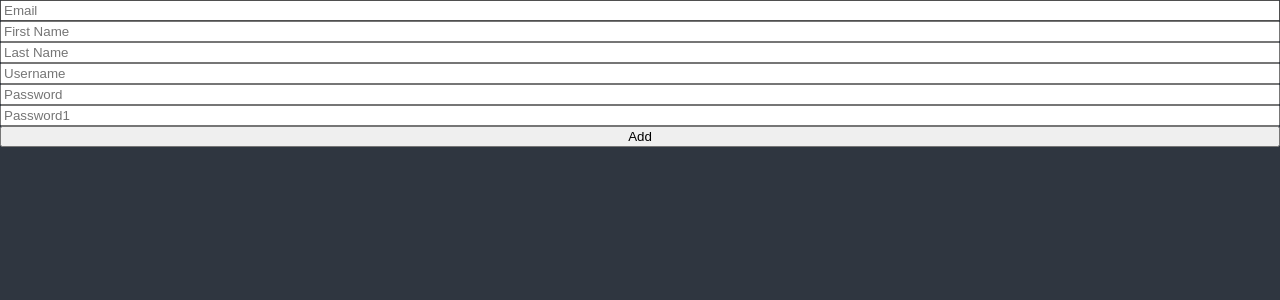
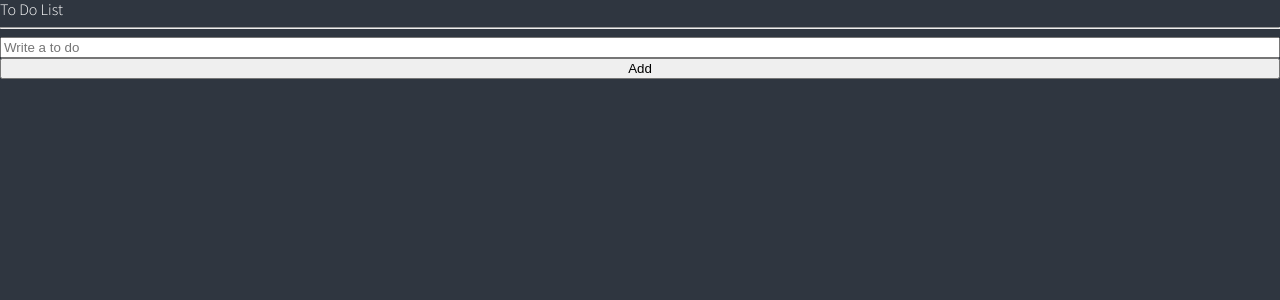
Before and after one commit to danielhc0228/todo-app, a React (Vite) app: page / in a window 1280 px wide. Shown: the top 300 px of the page. Built offline with nearby package versions, Linux system fonts and the light colour scheme.

Commit message:
Add components CreateToDO, ToDo and ToDoList, atom. Use recoil to use values across files. Add buttons to the todos.

```diff
--- a/src/App.tsx
+++ b/src/App.tsx
@@ -1,6 +1,5 @@
 import { createGlobalStyle } from "styled-components";
-import ToDoList from "./ToDoList";
-import React from "react";
+import ToDoList from "./components/ToDoList";
 
 const GlobalStyle = createGlobalStyle`
 @import url('https://fonts.googleapis.com/css2?family=Source+Sans+Pro:wght@300;400&display=swap');
--- a/src/ToDoList.tsx
+++ /dev/null
@@ -1,100 +0,0 @@
-import { useForm } from "react-hook-form";
-
-interface IForm {
-    email: string;
-    firstName: string;
-    lastName: string;
-    username: string;
-    password: string;
-    password1: string;
-}
-
-function ToDoList() {
-    const {
-        register,
-        handleSubmit,
-        formState: { errors },
-        setError,
-    } = useForm<IForm>();
-    // eslint-disable-next-line @typescript-eslint/no-explicit-any
-    const onValid = (data: IForm) => {
-        if (data.password !== data.password1) {
-            setError(
-                "password1",
-                { message: "Password is not equal" },
-                { shouldFocus: true }
-            );
-        }
-    };
-    return (
-        <div>
-            <form
-                style={{ display: "flex", flexDirection: "column" }}
-                onSubmit={handleSubmit(onValid)}
-            >
-                <input
-                    {...register("email", {
-                        required: "Email is required",
-                        pattern: {
-                            value: /^[A-Za-z0-9._%+-]+@gmail.com$/,
-                            message: "Only gmail is allowed",
-                        },
-                    })}
-                    placeholder='Email'
-                />
-                <span>{errors?.email?.message}</span>
-                <input
-                    {...register("firstName", {
-                        required: "Write here",
-                        validate: {
-                            noDaniel: (value) =>
-                                value.includes("Daniel")
-                                    ? "No Daniels are allowed"
-                                    : true,
-                        },
-                    })}
-                    placeholder='First Name'
-                />
-                <span>{errors?.firstName?.message}</span>
-                <input
-                    {...register("lastName", { required: "Write here" })}
-                    placeholder='Last Name'
-                />
-                <span>{errors?.lastName?.message}</span>
-                <input
-                    {...register("username", {
-                        required: "Write here",
-                        minLength: 10,
-                    })}
-                    placeholder='Username'
-                />
-                <span>{errors?.username?.message}</span>
-                <input
-                    {...register("password", {
-                        required: "Password is required",
-                        minLength: {
-                            value: 5,
-                            message: "Your password is too short.",
-                        },
-                    })}
-                    placeholder='Password'
-                />
-                <span>{errors?.password?.message}</span>
-                <input
-                    {...register("password1", {
-                        required: "Password is required",
-                        minLength: {
-                            value: 5,
-                            message: "Your password is too short.",
-                        },
-                    })}
-                    placeholder='Password1'
-                />
-                <span>{errors?.password1?.message}</span>
-                <button>Add</button>
-            </form>
-        </div>
-    );
-}
-
-export default ToDoList;
--- /dev/null
+++ b/src/atom.tsx
@@ -0,0 +1,12 @@
+import { atom } from "recoil";
+
+export interface IToDo {
+    text: string;
+    id: number;
+    category: "DOING" | "TO_DO" | "DONE";
+}
+
+export const toDoState = atom<IToDo[]>({
+    key: "toDo",
+    default: [],
+});
--- /dev/null
+++ b/src/components/CreateToDo.tsx
@@ -0,0 +1,35 @@
+import { useForm } from "react-hook-form";
+import { useSetRecoilState } from "recoil";
+import { toDoState } from "../atom";
+
+interface IForm {
+    toDo: string;
+}
+
+function CreateToDo() {
+    const setToDos = useSetRecoilState(toDoState);
+
+    const { register, handleSubmit, setValue } = useForm<IForm>();
+
+    const handleValid = ({ toDo }: IForm) => {
+        setToDos((oldToDos) => [
+            { text: toDo, id: Date.now(), category: "TO_DO" },
+            ...oldToDos,
+        ]);
+        setValue("toDo", "");
+    };
+    return (
+        <form
+            style={{ display: "flex", flexDirection: "column" }}
+            onSubmit={handleSubmit(handleValid)}
+        >
+            <input
+                {...register("toDo", { required: "Please write a to do" })}
+                placeholder='Write a to do'
+            ></input>
+            <button>Add</button>
+        </form>
+    );
+}
+
+export default CreateToDo;
--- /dev/null
+++ b/src/components/ToDo.tsx
@@ -0,0 +1,14 @@
+import { IToDo } from "../atom";
+
+function ToDo({ text }: IToDo) {
+    return (
+        <li>
+            <span>{text}</span>
+            <button>Doing</button>
+            <button>To Do</button>
+            <button>Done</button>
+        </li>
+    );
+}
+
+export default ToDo;
--- /dev/null
+++ b/src/components/ToDoList.tsx
@@ -0,0 +1,23 @@
+import { useRecoilValue } from "recoil";
+import { toDoState } from "../atom";
+import CreateToDo from "./CreateToDo";
+import ToDo from "./ToDo";
+
+function ToDoList() {
+    const todos = useRecoilValue(toDoState);
+
+    return (
+        <div>
+            <h1>To Do List</h1>
+            <hr></hr>
+            <CreateToDo />
+            <ul>
+                {todos.map((todo) => (
+                    <ToDo key={todo.id} {...todo} />
+                ))}
+            </ul>
+        </div>
+    );
+}
+
+export default ToDoList;
```
Lines whose indentation alone changed are shown as unchanged.
